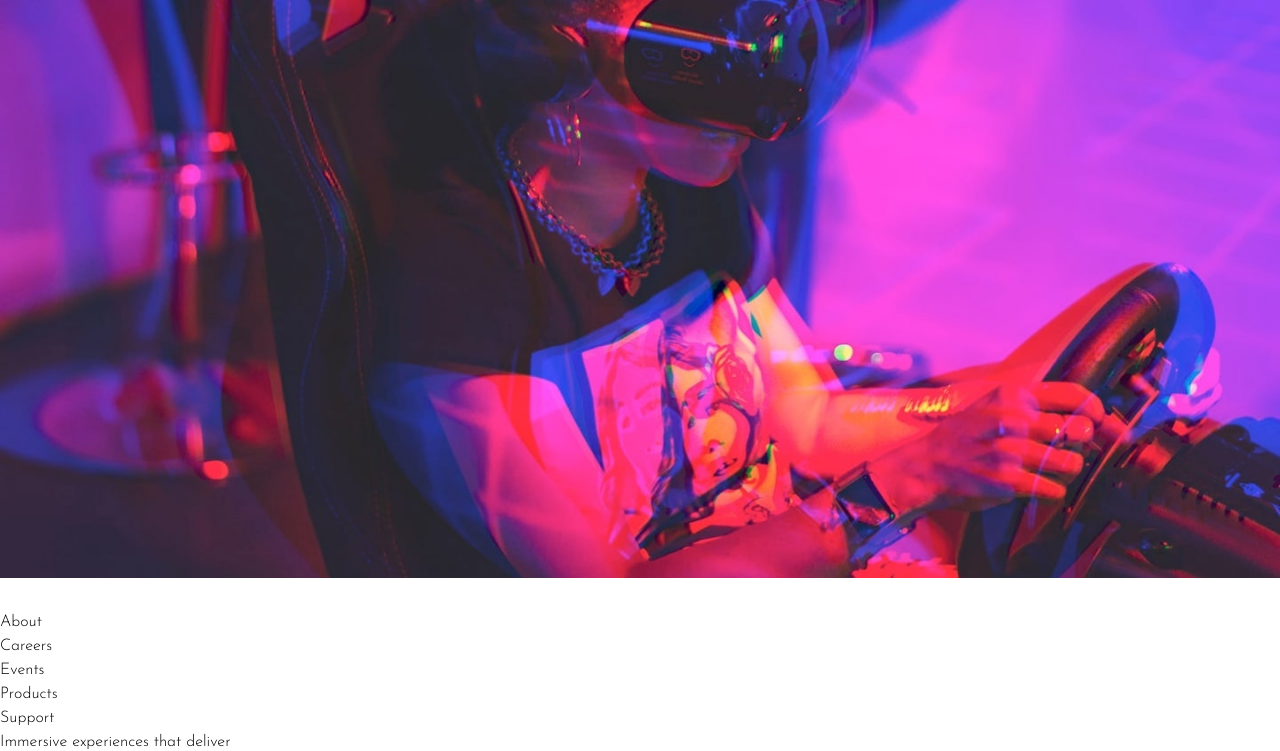
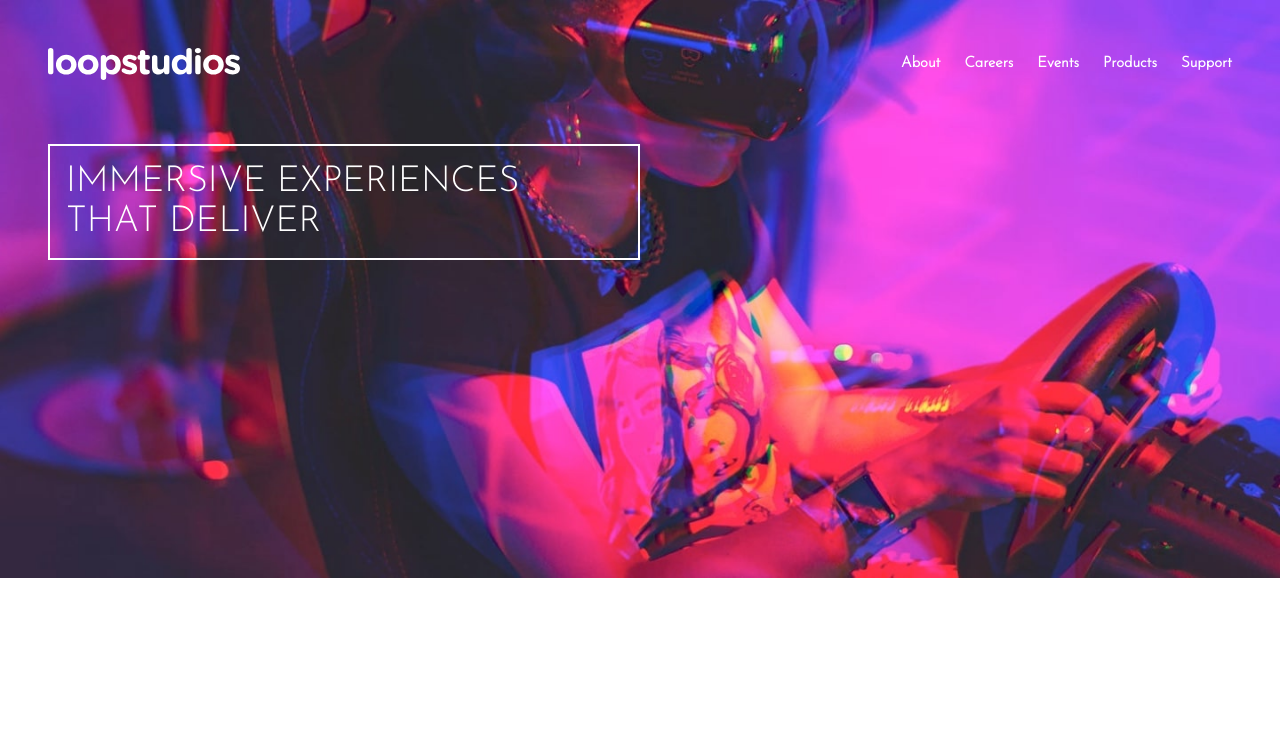
Before and after one commit to LINDECKER-Charles/FM_Lopstudios_Landing_Page, a website: page index.html in a window 1280 px wide. Shown: the top 751 px of the page. Drawn offline with Linux system fonts and the light colour scheme.

Commit message:
feat(header) : add header style

```diff
--- a/css/input.css
+++ b/css/input.css
@@ -29,6 +29,15 @@
 
 }
 
+@layer base {
+    li{
+        @apply transition-all duration-300 ease-in-out;
+    }
+    li:hover{
+        @apply text-grey-200 cursor-pointer;
+    }
+}
+
 @layer components {
 
 }
--- a/index.html
+++ b/index.html
@@ -4,7 +4,7 @@
   <meta charset="UTF-8">
   <meta name="viewport" content="width=device-width, initial-scale=1.0"> <!-- displays site properly based on user's device -->
 
-  <link rel="icon" type="image/png" sizes="32x32" href="./images/favicon-32x32.png">
+  <link rel="icon" type="image/png" sizes="32x32" href="./assets/images/favicon-32x32.png">
 
   <title>Frontend Mentor | Loopstudios landing page</title>
 
@@ -12,23 +12,27 @@
   <script defer src="./js/script.js"></script>
 
 </head>
-<body>
-  <header>
+<body class="text-base">
+  <header class="relative flex flex-col justify-between text-white w-screen h-full">
     <figure>
-      <img src="./assets/images/mobile/image-hero.jpg" alt="VR car game picture"
+      <img
+        class="w-full h-auto"
+        src="./assets/images/mobile/image-hero.jpg"
+        alt="VR car game picture"
         srcset="
           ./assets/images/mobile/image-hero.jpg 480w,
           ./assets/images/desktop/image-hero.jpg 1200w"
         sizes="(max-width: 767px) 100vw, 1200px">
     </figure>
-    <div>
+    <div class="absolute inset-0 flex flex-col justify-start gap-16 p-12">
+      <div class="flex flex-row justify-between items-center">
         <figure>
           <a href="#">
             <img src="./assets/images/logo.svg" alt="Logo Loopstudios">
           </a>
         </figure>
         <nav>
-        <ul>
+          <ul class="flex flex-row gap-6 font-bold">
             <li>About</li>
             <li>Careers</li>
             <li>Events</li>
@@ -37,9 +41,10 @@
           </ul>
         </nav>
       </div>
-    <h1>Immersive experiences that deliver</h1>
+      <h1 class="border-white border-2 uppercase text-4xl p-4 w-1/2">Immersive experiences that deliver</h1>
+    </div>
   </header>
-  <main>
+  <main class="hidden">
     <section>
       <figure>
         <img src="./assets/images/mobile/image-interactive.jpg" alt="People using VR"
@@ -141,7 +146,7 @@
       </article>
     </section>
   </main>
-  <footer>
+  <footer class="hidden">
     <div>
       <figure>
       <a href="#">
```
Also changed, not shown: css/output.css. Lines whose indentation alone changed are shown as unchanged.
